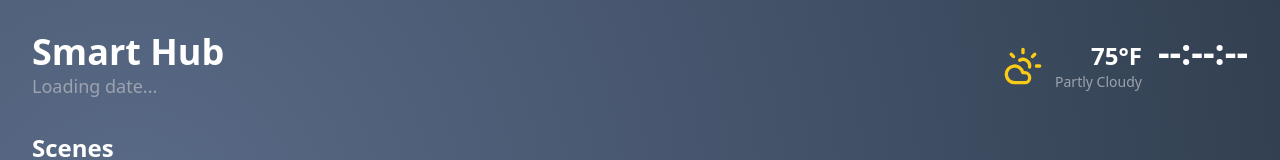
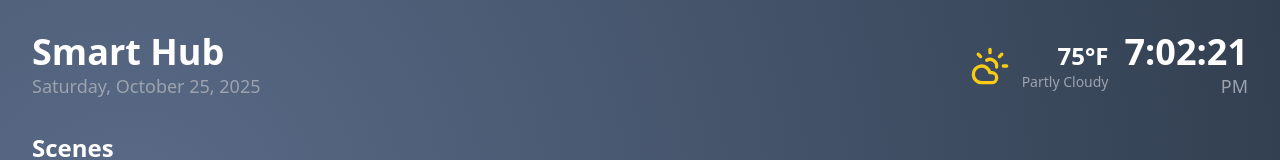
Before and after one commit to codewithsamarthX/Smart-Home-Hub, a plain HTML site: page index.html in a window 1280 px wide. Shown: the top 160 px of the page. Drawn offline with nearby package versions, Linux system fonts and the light colour scheme.

Commit message:
Update index.html

```diff
--- a/index.html
+++ b/index.html
@@ -1279,6 +1279,34 @@
             }
         }
     };
+
+       function updateClockAndDate() {
+        const now = new Date();
+
+        const dateStr = now.toLocaleDateString(undefined, {
+          weekday: "long",
+          year: "numeric",
+          month: "long",
+          day: "numeric"
+        });
+
+        const timeStr = now.toLocaleTimeString(undefined, { hour12: true });
+
+        const dateEl = document.getElementById("date-display");
+        const timeEl = document.getElementById("time-display");
+        const ampmEl = document.getElementById("ampm-display");
+
+        if (dateEl) dateEl.textContent = dateStr;
+
+        if (timeEl && ampmEl) {
+          const [time, ampm] = timeStr.split(" ");
+          timeEl.textContent = time;
+          ampmEl.textContent = ampm || "";
+        }
+      }
+
+      updateClockAndDate();
+      setInterval(updateClockAndDate, 1000);
     </script>
 </body>
 </html>
```
